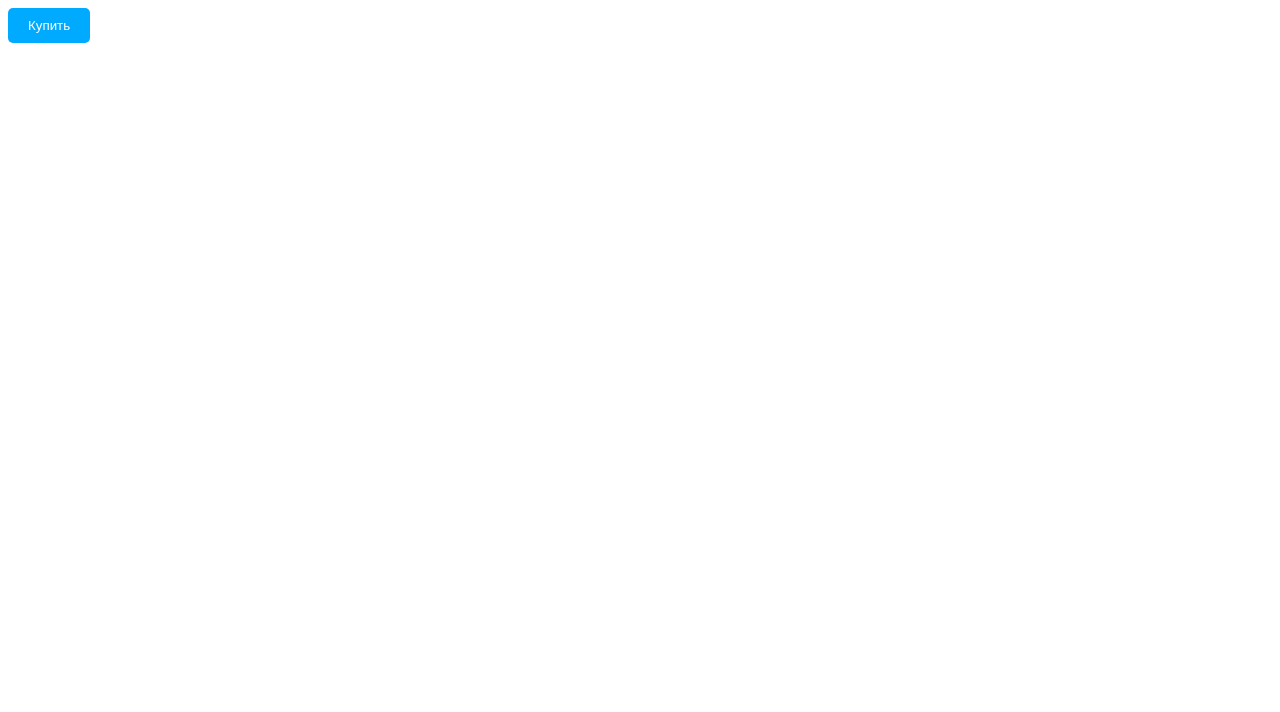
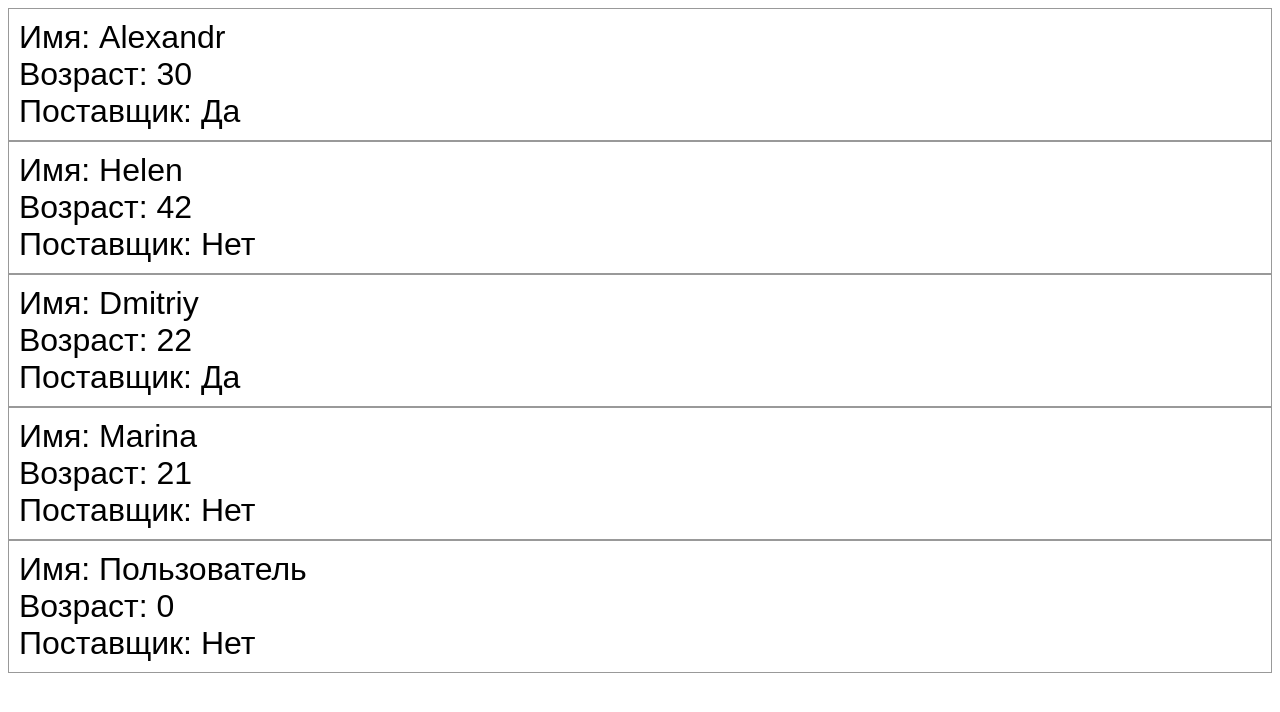
Before and after one commit to Sherbakov-star/React-Project-RecycaleMarket, a React (Vite) app in the folder RecycaleMarket/: page / in a window 1280 px wide. Shown: the top 712 px of the page. Built offline with nearby package versions, Linux system fonts and the light colour scheme.

Commit message:
learn props in react

```diff
--- a/RecycaleMarket/src/App.jsx
+++ b/RecycaleMarket/src/App.jsx
@@ -3,6 +3,7 @@ import Footer from "./Footer.jsx"
 import Product from "./Product.jsx";
 import Card from "./Card.jsx";
 import Button from "./Button.jsx";
+import User from "./User.jsx";
 // function App() {
 //   return(
 //     <>
@@ -24,10 +25,23 @@ import Button from "./Button.jsx";
 //   );
 // }
 
+// function App() {
+//   return(
+//     <>
+//       <Button/>
+//     </>
+//   );
+// }
+
+
 function App() {
   return(
     <>
-      <Button/>
+      <User name="Alexandr" age={30} isProvider={true}/>
+      <User name="Helen" age={42} isProvider={false}/>
+      <User name="Dmitriy" age={22} isProvider={true}/>
+      <User name="Marina" age={21} isProvider={false}/>
+      <User/>
     </>
   );
 }
--- /dev/null
+++ b/RecycaleMarket/src/User.jsx
@@ -0,0 +1,23 @@
+import PropTypes from 'prop-types'
+function User(props){
+    return(
+        <div className="user">
+            <p>Имя: {props.name}</p>
+            <p>Возраст: {props.age}</p>
+            <p>Поставщик: {props.isProvider ? "Да" : "Нет"}</p>
+        </div>
+    );
+}
+
+User.propTypes = {
+    name: PropTypes.string,
+    age: PropTypes.number,
+    isProvider: PropTypes.bool
+}
+
+User.defaultProps = {
+    name: "Пользователь",
+    age:0,
+    isProvider:false
+}
+export default User
--- a/RecycaleMarket/src/index.css
+++ b/RecycaleMarket/src/index.css
@@ -27,3 +27,14 @@
   font-family: Arial,sans-serif;
   color: hsl(0, 0%, 30%);
 }
+
+.user{
+  font-family: Arial,sans-serif;
+  font-size: 2em;
+  padding: 10px;
+  border: 1px solid hsla(0, 0%, 50%, 0.8);
+}
+
+.user p{
+  margin: 0;
+}
```
